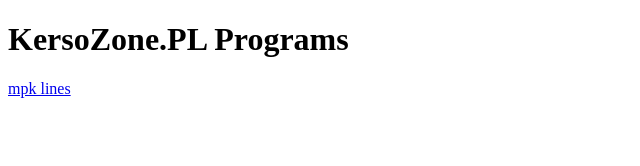
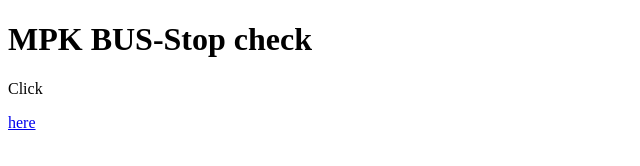
Before and after one commit to KersoZone/MPKLines-WEB, a plain HTML site: page index.html in a window 1280 px wide. Shown: the whole page, without its empty margins (0-640 px from the left). Drawn offline with Linux system fonts and the light colour scheme.

Commit message:
Update index.html

```diff
--- a/index.html
+++ b/index.html
@@ -6,7 +6,8 @@
     <title>Document</title>
 </head>
 <body>
-    <h1>KersoZone.PL Programs</h1>
-    <a href="mpk lines.html">mpk lines</a>
+    <h1>MPK BUS-Stop check</h1>
+    <p>Click</p>
+    <a href="mpk lines.html">here</a>
 </body>
 </html>
```
